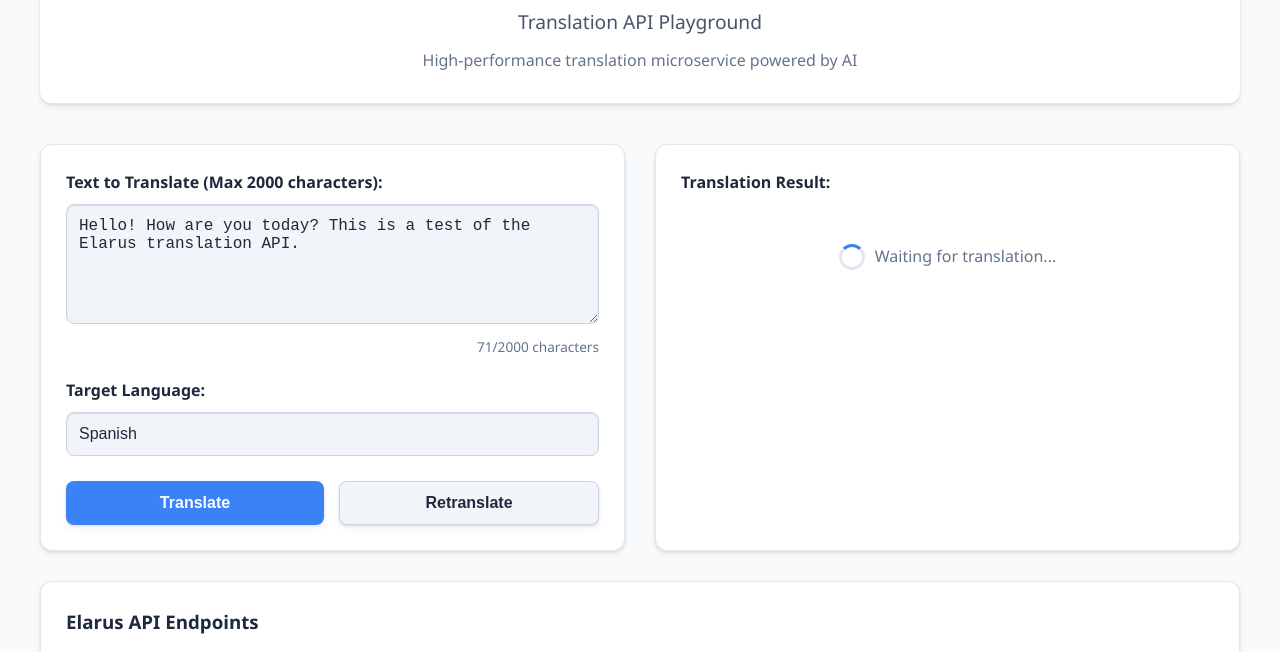
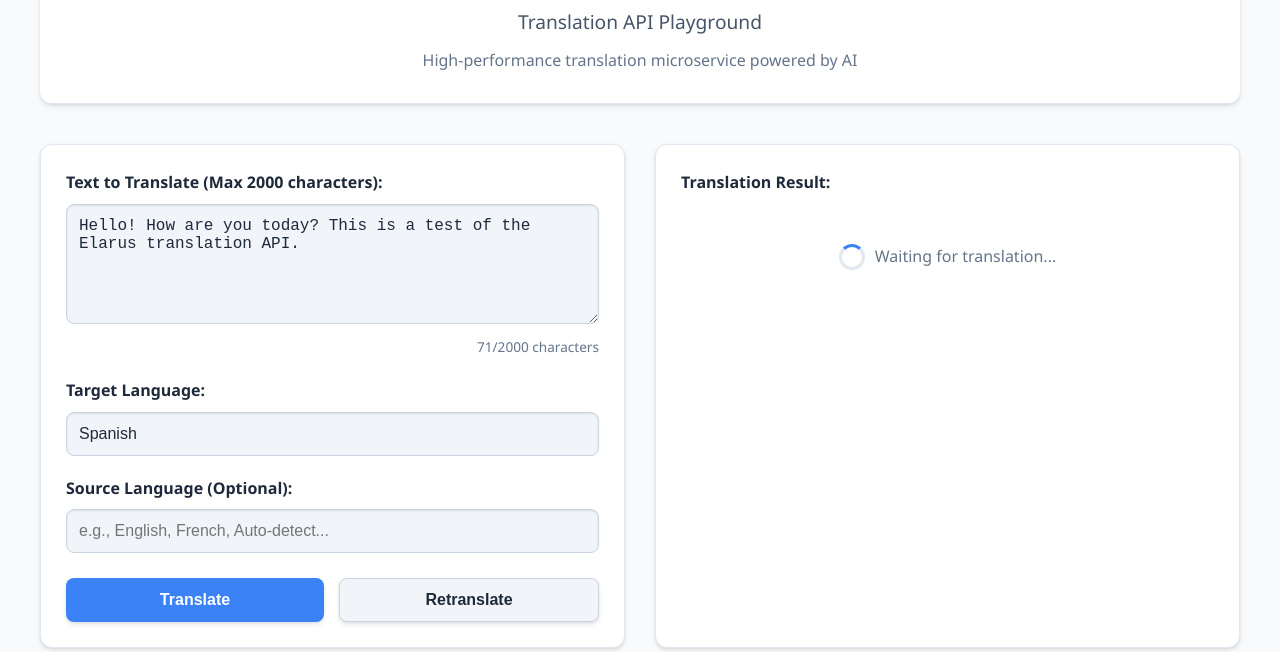
Before and after one commit to thoratsa/Elarus, a plain HTML site: page public/index.html in a window 1280 px wide. Shown: the part 130-782 px from the top of the page. Drawn offline with Linux system fonts and the light colour scheme.

Commit message:
Update index.html

```diff
--- a/public/index.html
+++ b/public/index.html
@@ -27,7 +27,6 @@
         }
 
         [data-theme="dark"] {
-            /* Dark theme variables */
             --bg-primary: #0f172a;
             --bg-secondary: #1e293b;
             --bg-tertiary: #334155;
@@ -541,6 +540,11 @@
                         <input type="text" id="targetLang" placeholder="e.g., Spanish, French, German, Japanese..." value="Spanish">
                     </div>
 
+                    <div class="form-group">
+                        <label for="sourceLang" id="sourceLangLabel">Source Language (Optional):</label>
+                        <input type="text" id="sourceLang" placeholder="e.g., English, French, Auto-detect..." value="">
+                    </div>
+
                     <div class="button-group">
                         <button class="btn btn-primary" onclick="translateText()" id="translateBtn">
                             Translate
@@ -606,7 +610,6 @@
     </div>
 
     <script>
-        // Language translations
         const translations = {
             en: {
                 appName: "Elarus",
@@ -614,6 +617,7 @@
                 tagline: "High-performance translation microservice powered by AI",
                 textLabel: "Text to Translate (Max 2000 characters):",
                 targetLangLabel: "Target Language:",
+                sourceLangLabel: "Source Language (Optional):",
                 translateBtn: "Translate",
                 retranslateBtn: "Retranslate",
                 resultLabel: "Translation Result:",
@@ -625,6 +629,7 @@
                 themeText: "Toggle theme",
                 placeholderText: "Enter text to translate...",
                 placeholderLang: "e.g., Spanish, French, German, Japanese...",
+                placeholderSourceLang: "e.g., English, French, Auto-detect...",
                 loading: "Translating...",
                 waiting: "Waiting for translation...",
                 error: "Error: ",
@@ -653,6 +658,7 @@
                 tagline: "Высокопроизводительный микросервис перевода на основе ИИ",
                 textLabel: "Текст для перевода (максимум 2000 символов):",
                 targetLangLabel: "Целевой язык:",
+                sourceLangLabel: "Исходный язык (опционально):",
                 translateBtn: "Перевести",
                 retranslateBtn: "Перевести заново",
                 resultLabel: "Результат перевода:",
@@ -664,6 +670,7 @@
                 themeText: "Переключить тему",
                 placeholderText: "Введите текст для перевода...",
                 placeholderLang: "например, Испанский, Французский, Немецкий, Японский...",
+                placeholderSourceLang: "например, Английский, Французский, Автоопределение...",
                 loading: "Перевод...",
                 waiting: "Ожидание перевода...",
                 error: "Ошибка: ",
@@ -688,11 +695,9 @@
             }
         };
 
-        // Theme and language state
         let currentTheme = localStorage.getItem('theme') || 'light';
         let currentLanguage = localStorage.getItem('language') || 'en';
 
-        // DOM elements
         const themeToggle = document.getElementById('themeToggle');
         const themeIcon = document.getElementById('themeIcon');
         const languageSelect = document.getElementById('languageSelect');
@@ -701,26 +706,20 @@
         const appName = document.getElementById('appName');
         const loadingText = document.getElementById('loadingText');
 
-        // Initialize theme and language
         function initializeUI() {
-            // Set theme
             document.body.setAttribute('data-theme', currentTheme);
             updateThemeUI();
 
-            // Set language
             languageSelect.value = currentLanguage;
             updateLanguageUI();
 
-            // Update character count
             updateCharCount();
 
-            // Add event listeners
             themeToggle.addEventListener('click', toggleTheme);
             languageSelect.addEventListener('change', changeLanguage);
             textArea.addEventListener('input', updateCharCount);
         }
 
-        // Theme functions
         function toggleTheme() {
             currentTheme = currentTheme === 'light' ? 'dark' : 'light';
             document.body.setAttribute('data-theme', currentTheme);
@@ -738,23 +737,22 @@
             themeToggle.setAttribute('title', translations[currentLanguage].themeText);
         }
 
-        // Language functions
         function changeLanguage() {
             currentLanguage = languageSelect.value;
             localStorage.setItem('language', currentLanguage);
             updateLanguageUI();
-            updateThemeUI(); // Update theme text in new language
+            updateThemeUI();
         }
 
         function updateLanguageUI() {
             const t = translations[currentLanguage];
 
-            // Update all text elements including app name
             appName.textContent = t.appName;
             document.getElementById('subtitle').textContent = t.subtitle;
             document.getElementById('tagline').textContent = t.tagline;
             document.getElementById('textLabel').textContent = t.textLabel;
             document.getElementById('targetLangLabel').textContent = t.targetLangLabel;
+            document.getElementById('sourceLangLabel').textContent = t.sourceLangLabel;
             document.getElementById('translateBtn').textContent = t.translateBtn;
             document.getElementById('retranslateBtn').textContent = t.retranslateBtn;
             document.getElementById('resultLabel').textContent = t.resultLabel;
@@ -773,12 +771,11 @@
             document.getElementById('usage5').textContent = t.usage5;
             document.getElementById('githubLinkText').innerHTML = t.githubLinkText.replace('GitHub repository', `<a href="https://github.com/thoratsa/elarus" style="color: var(--accent-primary);">${currentLanguage === 'ru' ? 'репозиторий GitHub' : 'GitHub repository'}</a>`);
 
-            // Update placeholders
             document.getElementById('text').placeholder = t.placeholderText;
             document.getElementById('targetLang').placeholder = t.placeholderLang;
+            document.getElementById('sourceLang').placeholder = t.placeholderSourceLang;
         }
 
-        // Character count update
         function updateCharCount() {
             const count = textArea.value.length;
             charCount.textContent = count;
@@ -792,7 +789,6 @@
             }
         }
 
-        // Copy to clipboard function
         function copyToClipboard(text, button) {
             navigator.clipboard.writeText(text).then(() => {
                 const originalText = button.innerHTML;
@@ -813,7 +809,6 @@
             });
         }
 
-        // Create result box with copy button
         function createResultBox(label, value, id) {
             const t = translations[currentLanguage];
             return `
@@ -830,7 +825,6 @@
             `;
         }
 
-        // Translation functions
         async function translateText() {
             await performTranslation('/api/translate');
         }
@@ -842,6 +836,7 @@
         async function performTranslation(endpoint) {
             const text = document.getElementById('text').value.trim();
             const targetLang = document.getElementById('targetLang').value.trim();
+            const sourceLang = document.getElementById('sourceLang').value.trim();
             const resultDiv = document.getElementById('result');
             const t = translations[currentLanguage];
 
@@ -855,7 +850,6 @@
                 return;
             }
 
-            // Show loading state
             resultDiv.innerHTML = `<div class="result-loading"><div class="spinner"></div>${t.loading}</div>`;
 
             try {
@@ -866,14 +860,14 @@
                     },
                     body: JSON.stringify({
                         text: text,
-                        target_lang: targetLang
+                        target_lang: targetLang,
+                        source_lang: sourceLang
                     })
                 });
 
                 const data = await response.json();
 
                 if (response.ok) {
-                    // Success - create individual boxes for each value
                     const statusClass = `status-${data.status}`;
                     const statusText = t[`status${data.status.charAt(0).toUpperCase() + data.status.slice(1)}`];
 
@@ -884,14 +878,12 @@
                         ${createResultBox(t.translationStatus, statusText, 'status-box')}
                     `;
 
-                    // Add status class to status box
                     const statusBox = document.getElementById('status-box');
                     statusBox.querySelector('.status-badge')?.remove();
                     const statusValue = statusBox.querySelector('.result-value');
                     statusValue.innerHTML = `${statusText} <span class="status-badge ${statusClass}">${data.status}</span>`;
 
                 } else {
-                    // Error
                     resultDiv.innerHTML = `<div class="result-box result-error"><strong>${t.error}</strong> ${data.error || data.details || t.unknownError}</div>`;
                 }
             } catch (error) {
@@ -900,7 +892,6 @@
             }
         }
 
-        // Initialize the UI when the page loads
         document.addEventListener('DOMContentLoaded', initializeUI);
     </script>
 </body>
```
